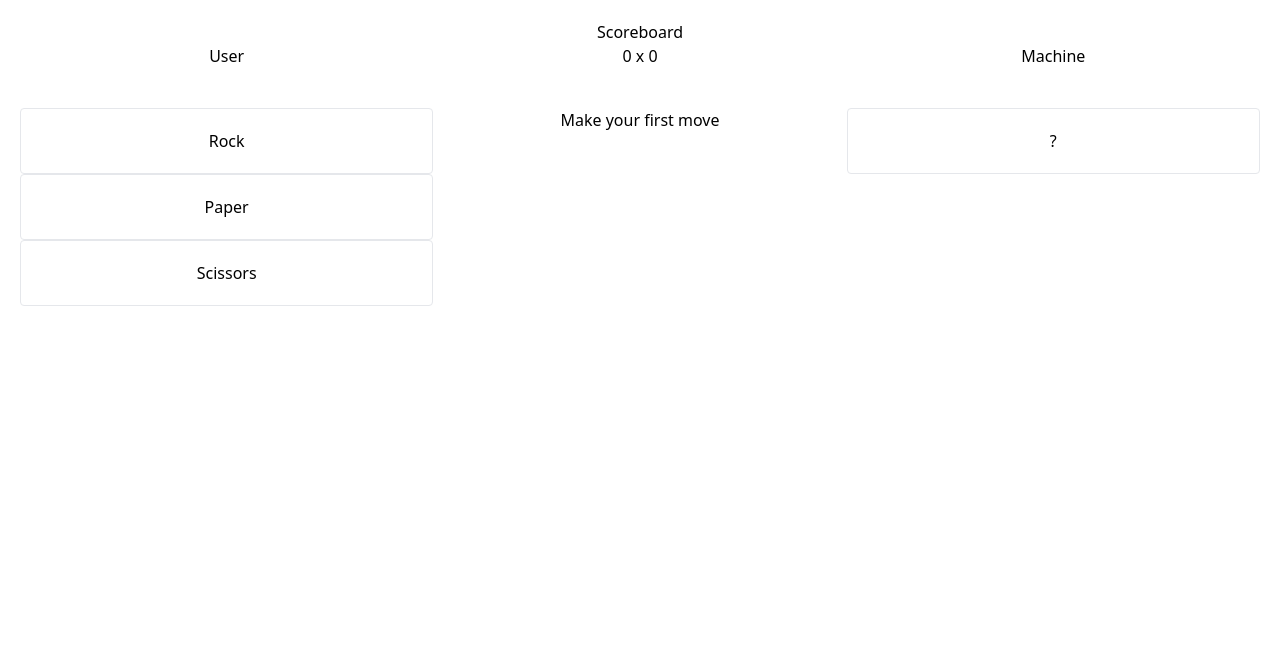
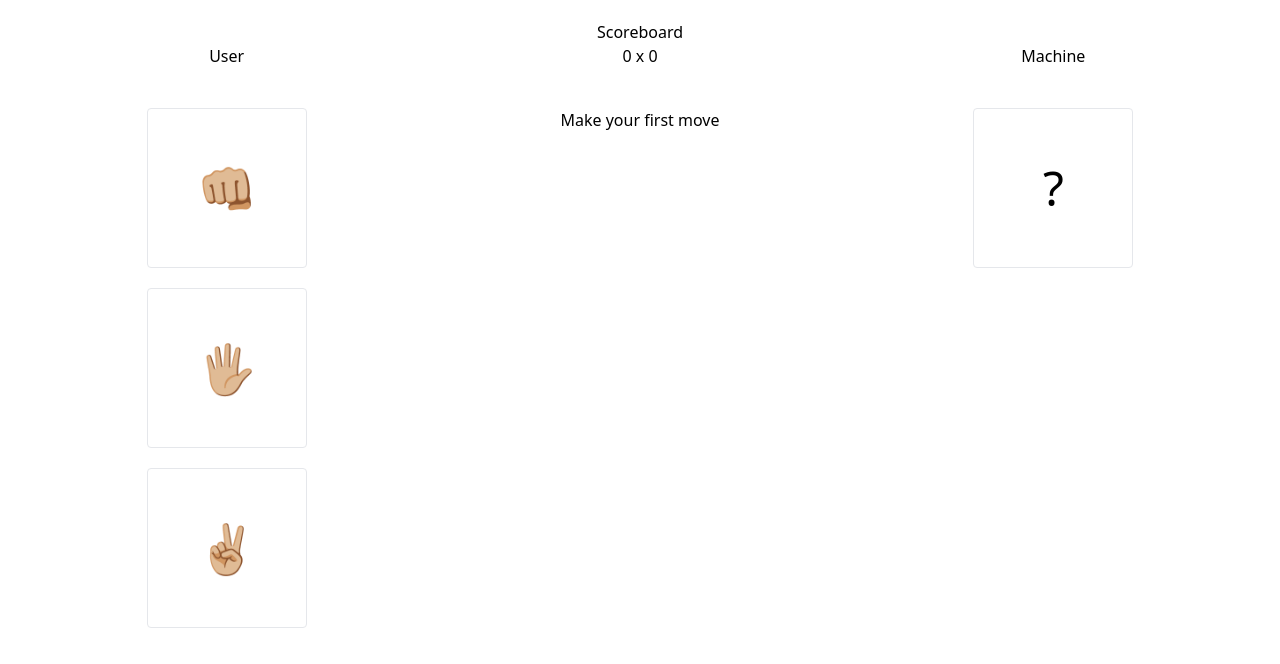
Before and after one commit to arthrduarte/React-Course, a React (Vite) app: page / in a window 1280 px wide. Shown: the top 664 px of the page. Built offline with nearby package versions, Linux system fonts and the light colour scheme.

Commit message:
refactor: separate App.tsx into Header and Game components

```diff
--- a/src/App.tsx
+++ b/src/App.tsx
@@ -1,69 +1,15 @@
 import { useState } from 'react';
-import Option from './components/Game';
+import Game from './components/Game';
 import Header from './components/Header';
 
 export default function App() {
-  let options = ["Rock", "Paper", "Scissors"]
   let [userScore, setUserScore] = useState(0)
   let [machineScore, setMachineScore] = useState(0)
-  let [winner, setWinner] = useState("Make your first move")
-
-
-  const machineChoice = () => {
-    return options[Math.floor(Math.random() * 2)]
-  }
-
-  const handleSelectItem = (userOption: string) => {
-    let machineOption = machineChoice()
-    console.log(`You chose ${userOption} and the machine chose ${machineOption}`)
-
-    if (
-      (userOption === "Rock" && machineOption === "Scissors") ||
-      (userOption === "Scissors" && machineOption === "Paper") ||
-      (userOption === "Paper" && machineOption === "Rock")) {
-
-      setUserScore((prevScore) => {
-        const newScore = prevScore + 1;
-        setWinner("User won")
-        console.log(`You won. Your score is ${newScore}`)
-        return newScore
-      })
-
-    } else if (
-      (userOption === "Scissors" && machineOption === "Rock") ||
-      (userOption === "Paper" && machineOption === "Scissors") ||
-      (userOption === "Rock" && machineOption === "Paper")) {
-
-      setMachineScore((prevScore) => {
-        const newScore = prevScore + 1;
-        setWinner("Machine won")
-        console.log(`Machine won. Its score is ${machineScore}`)
-        return newScore
-      })
-
-    } else {
-      setWinner("Select your move and the machine will select automaticaly")
-      console.log("Tie. No winners.")
-    }
-
-  }
 
   return (
     <>
       <Header userScore={userScore} machineScore={machineScore} />
-      <div className='flex justify-center p-5'>
-        <div className='flex text-center flex-col w-1/3'>
-          <Option option={options[0]} onSelectOption={handleSelectItem} />
-          <Option option={options[1]} onSelectOption={handleSelectItem} />
-          <Option option={options[2]} onSelectOption={handleSelectItem} />
-        </div>
-        <div className='text-center w-1/3'>
-          <p>{winner}</p>
-        </div>
-        <div className='text-center w-1/3'>
-          <Option option="?" onSelectOption={handleSelectItem} />
-        </div>
-      </div>
+      <Game setUserScore={setUserScore} setMachineScore={setMachineScore} />
     </>
   )
 }
--- a/src/components/Game.tsx
+++ b/src/components/Game.tsx
@@ -1,15 +1,76 @@
+import { useState } from "react";
+
 interface Props {
-    option: string;
-    onSelectOption: (option: string) => void
+    setUserScore: React.Dispatch<React.SetStateAction<number>>;
+    setMachineScore: React.Dispatch<React.SetStateAction<number>>;
 }
 
-export default function Game({ option, onSelectOption }: Props) {
+export default function Game({ setMachineScore, setUserScore }: Props) {
+    let options = ["👊🏼", "🖐🏼", "✌🏼"]
+    let [winner, setWinner] = useState("Make your first move")
+
+    const machineChoice = () => {
+        return options[Math.floor(Math.random() * 2)]
+    }
+
+    const handleSelectItem = (userOption: string) => {
+        let machineOption = machineChoice()
+
+        if (
+            (userOption === options[0] && machineOption === options[2]) ||
+            (userOption === options[2] && machineOption === options[1]) ||
+            (userOption === options[1] && machineOption === options[0])) {
+
+            setUserScore((prevScore) => {
+                const newScore = prevScore + 1;
+                setWinner("User won")
+                return newScore
+            })
+
+        } else if (
+            (userOption === options[2] && machineOption === options[0]) ||
+            (userOption === options[1] && machineOption === options[2]) ||
+            (userOption === options[0] && machineOption === options[1])) {
+
+            setMachineScore((prevScore) => {
+                const newScore = prevScore + 1;
+                setWinner("Machine won")
+                return newScore
+            })
+
+        } else if (userOption === machineOption) {
+            setWinner("Tie. No winners.")
+        } else {
+            setWinner("Select your move and the machine will select automaticaly")
+        }
+
+    }
+
+
+    // Figure out how to add a class to the last selected option. The last clicked option will have a different bg-color
+
     return (
         <>
-            <div className="p-5 border rounded">
-                <p onClick={() => {
-                    onSelectOption(option)
-                }}>{option}</p>
+            <div className='flex justify-center p-5'>
+                <div className='flex flex-col items-center w-1/3 space-y-5'>
+                    <div className="cursor-pointer w-[10rem] h-[10rem] p-5 hover:bg-slate-50 border rounded flex justify-center items-center" onClick={() => handleSelectItem(options[0])}>
+                        <p className=" text-[3rem]">{options[0]}</p>
+                    </div>
+                    <div className="cursor-pointer w-[10rem] h-[10rem] p-5 hover:bg-slate-50 border rounded flex justify-center items-center" onClick={() => handleSelectItem(options[1])}>
+                        <p className=" text-[3rem]">{options[1]}</p>
+                    </div>
+                    <div className="cursor-pointer w-[10rem] h-[10rem] p-5 hover:bg-slate-50 border rounded flex justify-center items-center" onClick={() => handleSelectItem(options[2])}>
+                        <p className=" text-[3rem]">{options[2]}</p>
+                    </div>
+                </div>
+                <div className='text-center w-1/3'>
+                    <p>{winner}</p>
+                </div>
+                <div className='flex flex-col items-center w-1/3'>
+                    <div className="cursor-pointer w-[10rem] h-[10rem] p-5 hover:bg-slate-50 border rounded flex justify-center items-center">
+                        <p className=" text-[3rem]">?</p>
+                    </div>
+                </div>
             </div>
         </>
     )
```
